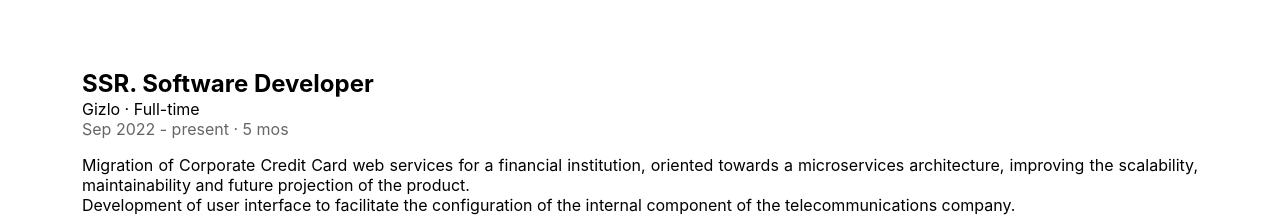
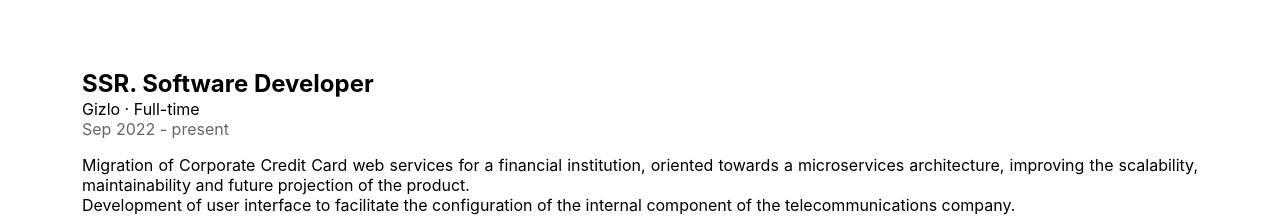
Before and after one commit to jeanpierm/jeanpier-mendoza, a Next.js app: page / in a window 1280 px wide. Shown: the part 2371-2588 px from the top of the page. Built offline with nearby package versions, Linux system fonts and the light colour scheme.

Commit message:
update experiences

```diff
--- a/src/core/data/experiences.data.ts
+++ b/src/core/data/experiences.data.ts
@@ -4,7 +4,7 @@ export const experiences: ExperienceIntf[] = [
   {
     jobTitle: 'SSR. Software Developer',
     company: { name: 'Gizlo · Full-time', website: 'https://gizlocorp.com/' },
-    period: 'Sep 2022 - present · 5 mos',
+    period: 'Sep 2022 - present',
     description:
       'Migration of Corporate Credit Card web services for a financial institution, oriented towards a microservices architecture, improving the scalability, maintainability and future projection of the product.<br/>Development of user interface to facilitate the configuration of the internal component of the telecommunications company.',
     technologies: `Gitlab · OpenShift · AWS Lambda · Amazon Web Services (AWS) · Spring Boot · Java · Docker · RESTful WebServices · Quarkus · React · TypeScript`,
```
